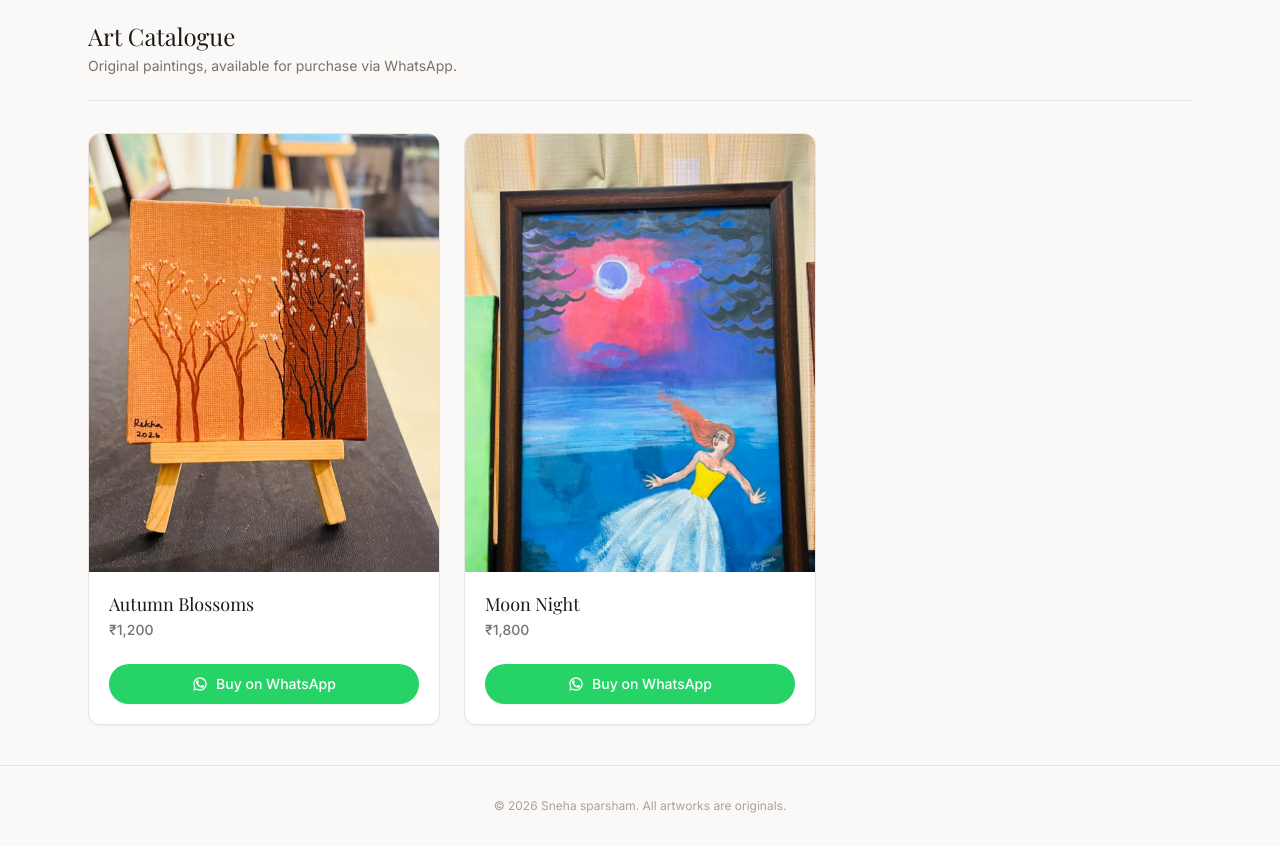
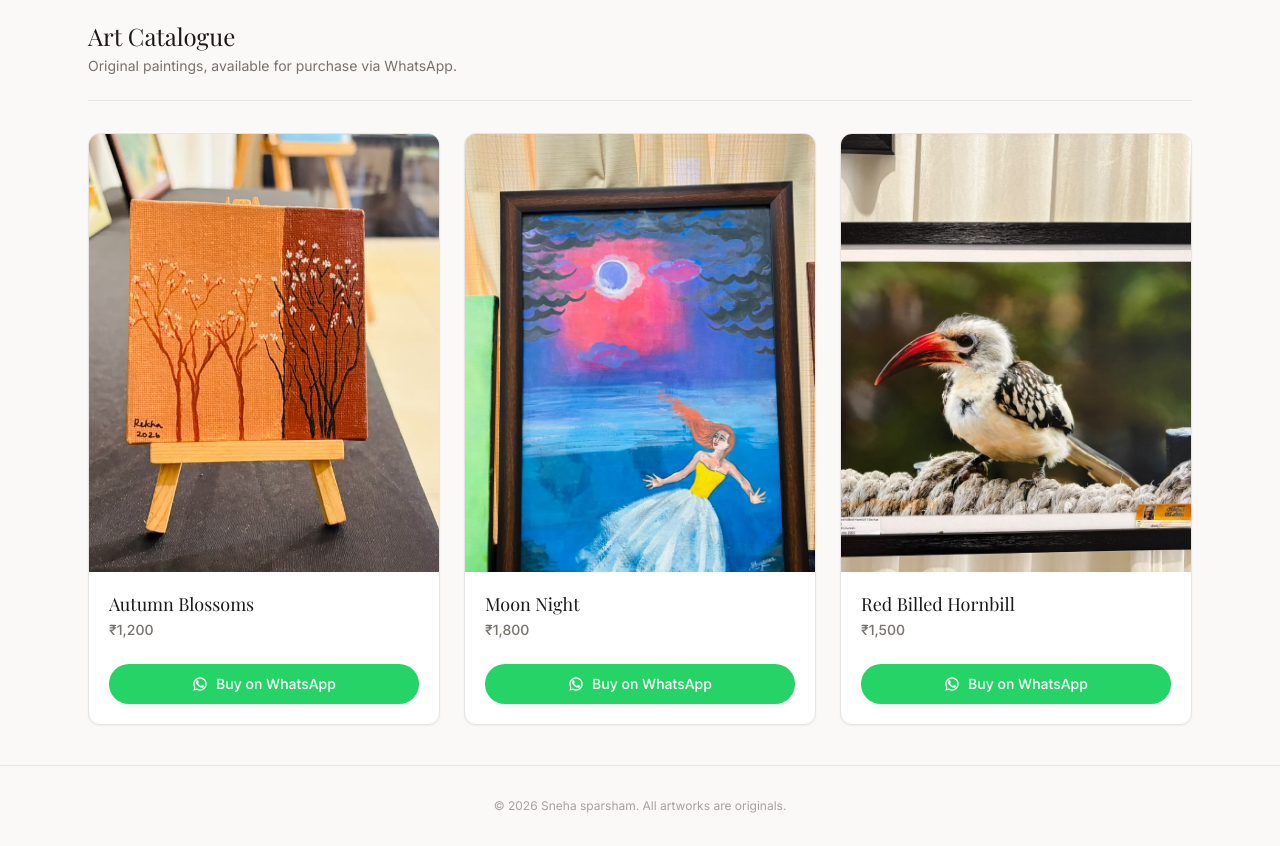
Before and after one commit to jasilmohmd/Art-catalogue, a Next.js app: page / in a window 1280 px wide. Shown: the part 820-1666 px from the top of the page. Built offline with nearby package versions, Linux system fonts and the light colour scheme; a web font is replaced by a local one.

Commit message:
feat: add Red Billed Hornbill artwork

```diff
--- a/data/artworks.ts
+++ b/data/artworks.ts
@@ -23,4 +23,11 @@ export const artworks: Artwork[] = [
     image: "/artworks/moon_night-1800.jpeg",
     available: true,
   },
+  {
+    id: "red-billed-hornbill",
+    name: "Red Billed Hornbill",
+    price: 1500,
+    image: "/artworks/red_billed_hornbill-1500.jpg",
+    available: true,
+  },
 ];
```
Also changed, not shown: public/artworks/red_billed_hornbill-1500.jpg (added).
